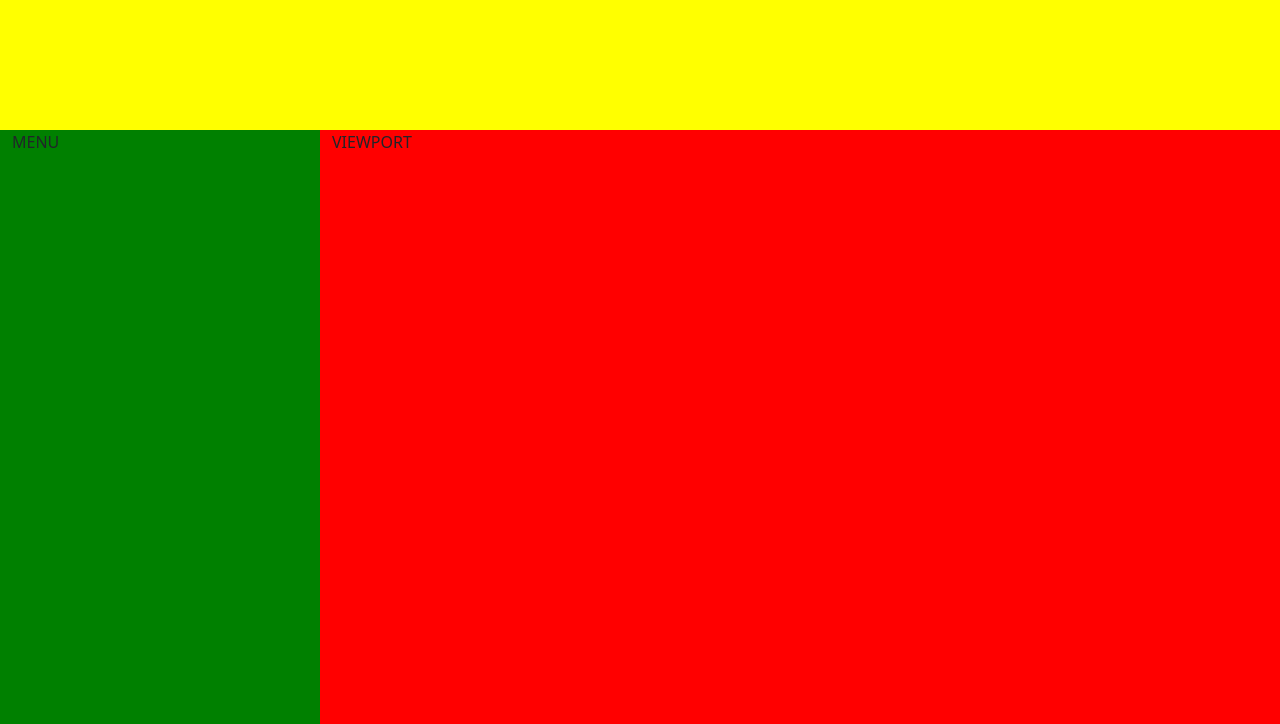
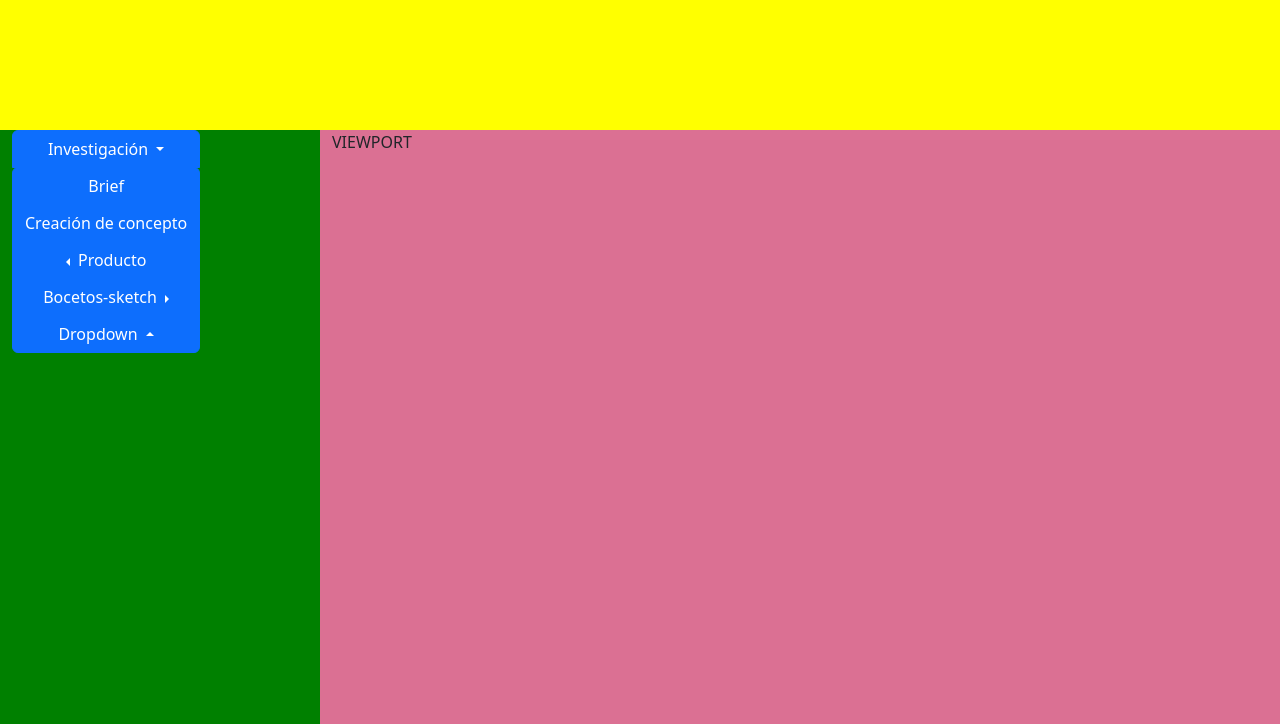
Before and after one commit to camiilamorales081-ux/fases-de-producci-n, a plain HTML site: page index.html in a window 1280 px wide. Shown: the part 76-800 px from the top of the page. Drawn offline with nearby package versions, Linux system fonts and the light colour scheme.

Commit message:
subo actualización de barra arriba, menu a la izquierda

```diff
--- a/index.html
+++ b/index.html
@@ -15,7 +15,7 @@
             height: 900px;
         }
         .caja3 {
-            background-color: red;
+            background-color: palevioletred;
             height: 900px;
         }
         .caja4 {
@@ -34,7 +34,47 @@
         </div>
         <div class="row">
             <div class="col-3 col-sm-3 col-md-3 col-lg-3 col-xl-3 col-xxl-3 caja2">
-                MENU
+                <div class="btn-group-vertical" role="group" aria-label="Vertical button group">
+  <div class="btn-group" role="group">
+    <button type="button" class="btn btn-primary dropdown-toggle" data-bs-toggle="dropdown" aria-expanded="false">
+      Investigación
+    </button>
+    <ul class="dropdown-menu">
+      <li><a class="dropdown-item" href="#">Pdf investigación</a></li>
+      <li><a class="dropdown-item" href="#">Qr</a></li>
+    </ul>
+  </div>
+  <button type="button" class="btn btn-primary">Brief</button>
+  <button type="button" class="btn btn-primary">Creación de concepto</button>
+  <div class="btn-group dropstart" role="group">
+    <button type="button" class="btn btn-primary dropdown-toggle" data-bs-toggle="dropdown" aria-expanded="false">
+      Producto
+    </button>
+    <ul class="dropdown-menu">
+      <li><a class="dropdown-item" href="#">Manual de marca</a></li>
+      <li><a class="dropdown-item" href="#">Diseño de personaje</a></li>
+      <li><a class="dropdown-item" href="#">Portafolio web de diseñador</a></li>
+    </ul>
+  </div>
+  <div class="btn-group dropend" role="group">
+    <button type="button" class="btn btn-primary dropdown-toggle" data-bs-toggle="dropdown" aria-expanded="false">
+      Bocetos-sketch
+    </button>
+    <ul class="dropdown-menu">
+      <li><a class="dropdown-item" href="#">Dropdown link</a></li>
+      <li><a class="dropdown-item" href="#">Dropdown link</a></li>
+    </ul>
+  </div>
+  <div class="btn-group dropup" role="group">
+    <button type="button" class="btn btn-primary dropdown-toggle" data-bs-toggle="dropdown" aria-expanded="false">
+      Dropdown
+    </button>
+    <ul class="dropdown-menu">
+      <li><a class="dropdown-item" href="#">Dropdown link</a></li>
+      <li><a class="dropdown-item" href="#">Dropdown link</a></li>
+    </ul>
+  </div>
+</div>
             </div>
             <div class="col-9 col-sm-9 col-md-9 col-lg-9 col-xl-9 col-xxl-9 caja3">
                 VIEWPORT
```
